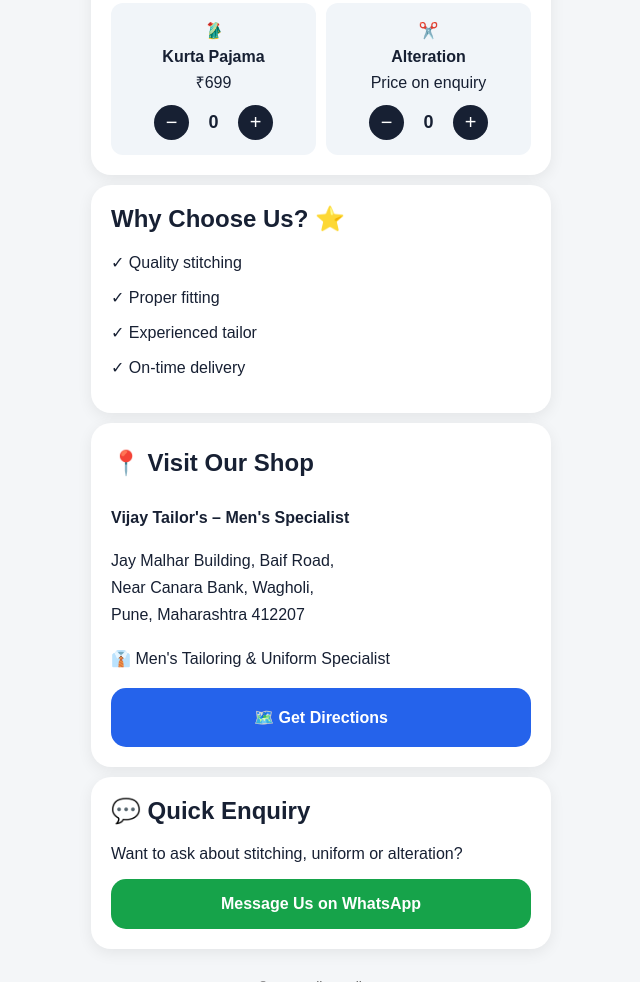
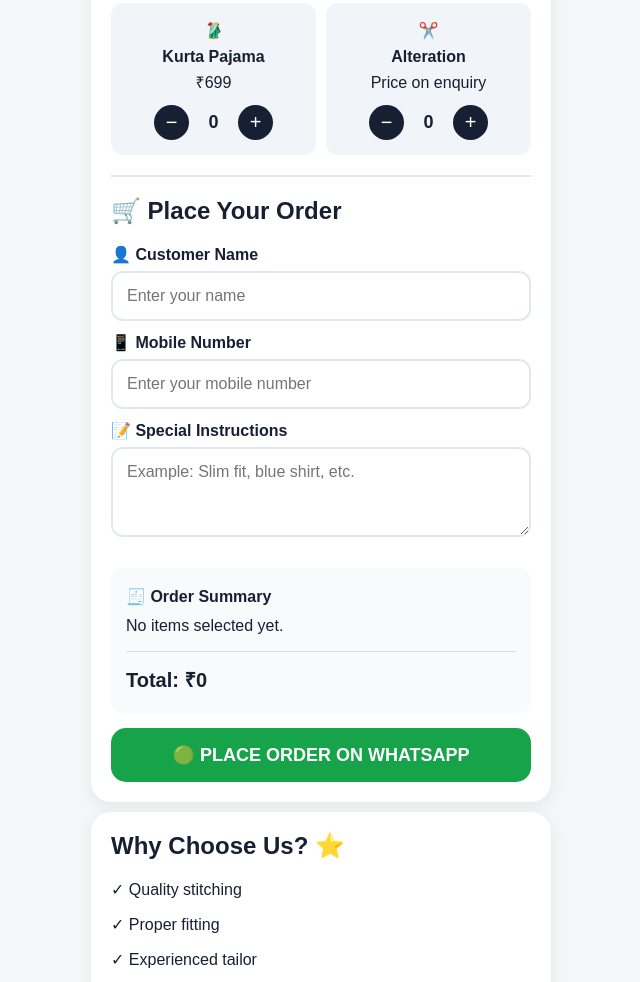
Before and after one commit to vaibhav-7-vg/vijay-tailors-business, a plain HTML site: page index.html in a window 1280 px wide. Shown: the part 709-1691 px from the top of the page, without its empty margins (319-959 px from the left). Drawn offline with Linux system fonts and the light colour scheme.

Commit message:
Implement customer order form and summary
Added customer order form and order summary display.

```diff
--- a/index.html
+++ b/index.html
@@ -57,6 +57,8 @@
   border-radius: 15px;
   text-align: center;
   font-weight: bold;
+  border: none;
+  cursor: pointer;
 }
 
 .call {
@@ -126,6 +128,50 @@
   font-size: 18px;
 }
 
+.order-box {
+  margin-top: 20px;
+  padding-top: 20px;
+  border-top: 2px solid #e5e7eb;
+}
+
+.input {
+  width: 100%;
+  padding: 14px;
+  margin: 7px 0 12px;
+  border: 2px solid #e2e8f0;
+  border-radius: 12px;
+  font-size: 16px;
+  font-family: Arial, sans-serif;
+}
+
+textarea.input {
+  min-height: 90px;
+  resize: vertical;
+}
+
+.order-summary {
+  background: #f8fafc;
+  padding: 15px;
+  border-radius: 12px;
+  margin: 15px 0;
+  line-height: 1.8;
+}
+
+.total {
+  font-size: 20px;
+  font-weight: bold;
+  border-top: 1px solid #ddd;
+  padding-top: 10px;
+  margin-top: 10px;
+}
+
+.place-order {
+  width: 100%;
+  background: #16a34a;
+  font-size: 18px;
+  margin-top: 10px;
+}
+
 .contact {
   line-height: 1.7;
 }
@@ -154,27 +200,23 @@
   <!-- MAIN BUTTONS -->
   <div class="buttons">
 
-    <!-- CALL -->
     <a class="button call"
        href="tel:+918381098457">
        📞 Call Now
     </a>
 
-    <!-- WHATSAPP -->
     <a class="button whatsapp"
        href="https://wa.me/918830234108"
        target="_blank">
        💬 WhatsApp
     </a>
 
-    <!-- GOOGLE MAPS -->
     <a class="button map"
        href="https://www.google.com/maps/search/?api=1&query=Vijay+Tailor+Wagholi+Jay+Malhar+Building+Baif+Road+near+Canara+Bank+Wagholi+Pune+Maharashtra+412207"
        target="_blank">
        📍 Find Shop
     </a>
 
-    <!-- SERVICES -->
     <a class="button services-button"
        href="#services">
        ✂️ Services
@@ -190,6 +232,7 @@
 
     <div class="services">
 
+      <!-- SHIRT -->
       <div class="service">
         👔<br>
         <strong>Shirt Stitching</strong><br>
@@ -203,6 +246,7 @@
       </div>
 
 
+      <!-- PANT -->
       <div class="service">
         👖<br>
         <strong>Pant Stitching</strong><br>
@@ -216,6 +260,7 @@
       </div>
 
 
+      <!-- SCHOOL -->
       <div class="service">
         🏫<br>
         <strong>School Uniform</strong><br>
@@ -229,6 +274,7 @@
       </div>
 
 
+      <!-- OFFICE -->
       <div class="service">
         🏢<br>
         <strong>Office Uniform</strong><br>
@@ -242,6 +288,7 @@
       </div>
 
 
+      <!-- KURTA -->
       <div class="service">
         🥻<br>
         <strong>Kurta Pajama</strong><br>
@@ -255,6 +302,7 @@
       </div>
 
 
+      <!-- ALTERATION -->
       <div class="service">
         ✂️<br>
         <strong>Alteration</strong><br>
@@ -266,6 +314,61 @@
           <button onclick="changeQty('alteration', 1)">+</button>
         </div>
       </div>
+
+    </div>
+
+
+    <!-- CUSTOMER DETAILS -->
+    <div class="order-box">
+
+      <h2>🛒 Place Your Order</h2>
+
+      <label><strong>👤 Customer Name</strong></label>
+      <input
+        type="text"
+        id="customerName"
+        class="input"
+        placeholder="Enter your name"
+      >
+
+      <label><strong>📱 Mobile Number</strong></label>
+      <input
+        type="tel"
+        id="customerMobile"
+        class="input"
+        placeholder="Enter your mobile number"
+      >
+
+      <label><strong>📝 Special Instructions</strong></label>
+      <textarea
+        id="customerNote"
+        class="input"
+        placeholder="Example: Slim fit, blue shirt, etc."
+      ></textarea>
+
+
+      <!-- ORDER SUMMARY -->
+      <div class="order-summary">
+
+        <strong>🧾 Order Summary</strong>
+
+        <div id="summary">
+          No items selected yet.
+        </div>
+
+        <div class="total">
+          Total: ₹<span id="totalAmount">0</span>
+        </div>
+
+      </div>
+
+
+      <!-- PLACE ORDER -->
+      <button
+        class="button place-order"
+        onclick="placeOrder()">
+        🟢 PLACE ORDER ON WHATSAPP
+      </button>
 
     </div>
 
@@ -331,16 +434,13 @@
 
   <!-- FOOTER -->
   <div class="footer">
-
     © 2026 Vijay Tailor's<br>
     Men's Specialist
-
   </div>
 
 </div>
 
 
-<!-- QUANTITY JAVASCRIPT -->
 <script>
 
 let quantities = {
@@ -352,6 +452,27 @@
   alteration: 0
 };
 
+
+let prices = {
+  shirt: 349,
+  pant: 349,
+  school: 699,
+  office: 699,
+  kurta: 699,
+  alteration: 0
+};
+
+
+let names = {
+  shirt: "Shirt Stitching",
+  pant: "Pant Stitching",
+  school: "School Uniform",
+  office: "Office Uniform",
+  kurta: "Kurta Pajama",
+  alteration: "Alteration"
+};
+
+
 function changeQty(item, amount) {
 
   quantities[item] += amount;
@@ -360,10 +481,203 @@
     quantities[item] = 0;
   }
 
-  document.getElementById(item + "Qty").innerText = quantities[item];
+  document.getElementById(item + "Qty").innerText =
+    quantities[item];
+
+  updateSummary();
+}
+
+
+function updateSummary() {
+
+  let summary = "";
+  let total = 0;
+  let hasItems = false;
+
+  for (let item in quantities) {
+
+    if (quantities[item] > 0) {
+
+      hasItems = true;
+
+      let quantity = quantities[item];
+      let price = prices[item];
+
+      if (item === "alteration") {
+
+        summary +=
+          "<div>✂️ " +
+          names[item] +
+          " × " +
+          quantity +
+          " — Price on enquiry</div>";
+
+      } else {
+
+        let itemTotal = quantity * price;
+
+        total += itemTotal;
+
+        summary +=
+          "<div>" +
+          names[item] +
+          " × " +
+          quantity +
+          " = ₹" +
+          itemTotal +
+          "</div>";
+      }
+    }
+  }
+
+
+  if (!hasItems) {
+    summary = "No items selected yet.";
+  }
+
+  document.getElementById("summary").innerHTML = summary;
+
+  document.getElementById("totalAmount").innerText = total;
+}
+
+
+function placeOrder() {
+
+  let customerName =
+    document.getElementById("customerName").value.trim();
+
+  let customerMobile =
+    document.getElementById("customerMobile").value.trim();
+
+  let customerNote =
+    document.getElementById("customerNote").value.trim();
+
+
+  if (customerName === "") {
+
+    alert("Please enter your name.");
+
+    document.getElementById("customerName").focus();
+
+    return;
+  }
+
+
+  if (customerMobile === "") {
+
+    alert("Please enter your mobile number.");
+
+    document.getElementById("customerMobile").focus();
+
+    return;
+  }
+
+
+  let hasItems = false;
+
+  for (let item in quantities) {
+
+    if (quantities[item] > 0) {
+      hasItems = true;
+      break;
+    }
+  }
+
+
+  if (!hasItems) {
+
+    alert("Please select at least one service.");
+
+    return;
+  }
+
+
+  let message =
+    "🧵 *NEW ORDER - Vijay Tailor's*%0A%0A";
+
+
+  message +=
+    "👤 *Customer Name:* " +
+    encodeURIComponent(customerName) +
+    "%0A";
+
+
+  message +=
+    "📱 *Mobile:* " +
+    encodeURIComponent(customerMobile) +
+    "%0A%0A";
+
+
+  message +=
+    "🛒 *ORDER DETAILS*%0A";
+
+
+  let total = 0;
+
+
+  for (let item in quantities) {
+
+    if (quantities[item] > 0) {
+
+      let quantity = quantities[item];
+      let price = prices[item];
+
+
+      if (item === "alteration") {
+
+        message +=
+          "✂️ " +
+          encodeURIComponent(names[item]) +
+          " × " +
+          quantity +
+          " - Price on enquiry%0A";
+
+      } else {
+
+        let itemTotal = quantity * price;
+
+        total += itemTotal;
+
+        message +=
+          encodeURIComponent(names[item]) +
+          " × " +
+          quantity +
+          " = ₹" +
+          itemTotal +
+          "%0A";
+      }
+    }
+  }
+
+
+  message +=
+    "%0A💰 *TOTAL: ₹" +
+    total +
+    "*%0A";
+
+
+  if (customerNote !== "") {
+
+    message +=
+      "%0A📝 *Special Instructions:*%0A" +
+      encodeURIComponent(customerNote);
+  }
+
+
+  let whatsappNumber = "918830234108";
+
+
+  let whatsappURL =
+    "https://wa.me/" +
+    whatsappNumber +
+    "?text=" +
+    message;
+
+
+  window.open(whatsappURL, "_blank");
 }
 
 </script>
 
 </body>
-</html>
+      </html>
```
